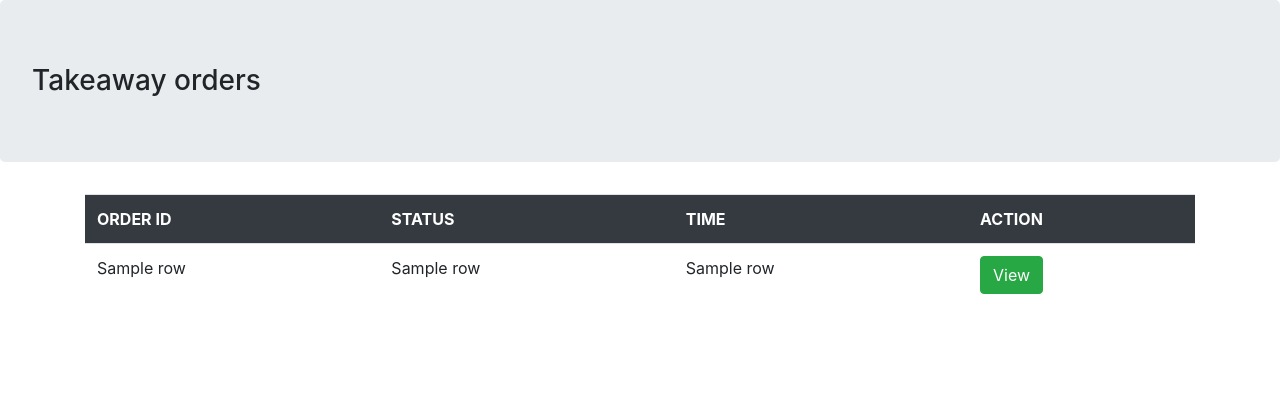
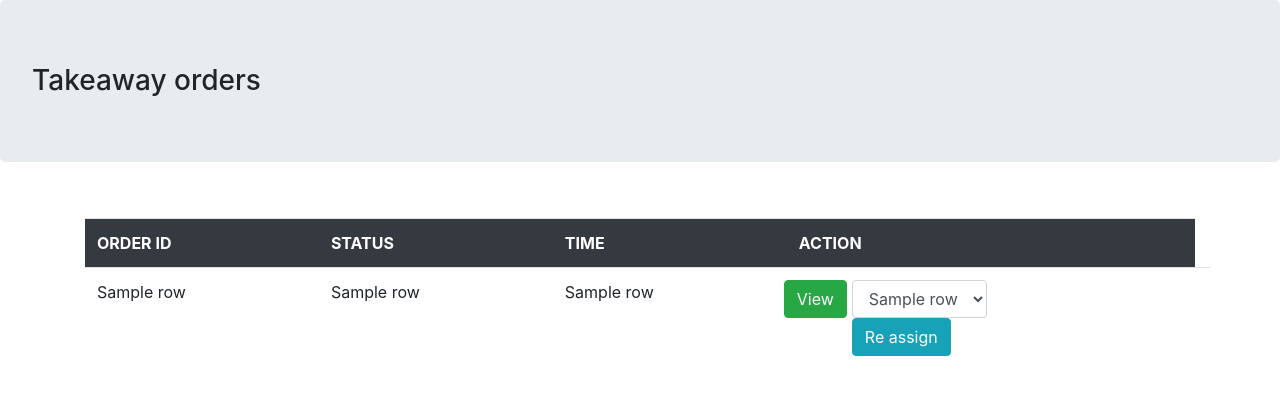
Before and after one commit to gray-huntr/olive_restaurant, a Flask app: template app/templates/staff/kitchen/takeaway_orders.html in a window 1280 px wide. Shown: the part 56-451 px from the top of the page. Run offline with Flask 3, Linux system fonts and the light colour scheme; the template is opened without the code that fills it: most values are stand-ins (such as "Sample title", 1, 10 or a date in 2020); some libraries are stand-ins or nearby versions.

Commit message:
Rider assignment system added

```diff
--- a/app/templates/staff/kitchen/order_view.html
+++ b/app/templates/staff/kitchen/order_view.html
@@ -12,14 +12,12 @@
             {% include 'flash_message.html'%}
             <table class="table table-striped">
             <tr class="bg-dark text-white">
-                <td>ORDER ID</td>
-                <td>NAME</td>
+                <td>NAME OF FOOD/DRINK</td>
                 <td>QUANTITY</td>
                 <td>STATUS</td>
             </tr>
             {%for row in rows%}
             <tr>
-                <td>{{row [1]}}</td>
                 <td>{{row [2]}}</td>
                 <td>{{row [7]}}</td>
                 <td>{{row [3]}}</td>
--- a/app/templates/staff/kitchen/takeaway_orders.html
+++ b/app/templates/staff/kitchen/takeaway_orders.html
@@ -8,6 +8,7 @@
 {% include 'staff/kitchen/kitchen_nav.html'%}
 <h3 class="jumbotron">Takeaway orders</h3>
 <div class="container">
+    {% include 'flash_message.html'%}
     <table class="table table-striped">
         <tr class="bg-dark text-white">
             <th>ORDER ID</th>
@@ -20,8 +21,28 @@
             <td>{{row [1]}}</td>
             <td>{{row [3]}}</td>
             <td>{{row [13]}}</td>
-            <td>
+            <td class="row">
                 <a href="/view/{{row [1]}}"><button class="btn btn-success">View</button></a>
+                <form action="/assign_rider/{{row [1]}}" style="margin-left: 5px" method="post">
+                    {% if row[9] == None%}
+                        <select name="name" class="form-control">
+                            <option value="">Select a rider</option>
+                            {% for row in rider%}
+                            <option value="{{row [1]}}">{{row [1]}}</option>
+                            {%endfor%}
+                        </select>
+                        <button type="submit" class="btn btn-info">Assign</button>
+                    {%else%}
+                        <select name="name" class="form-control">
+                            <option value="">{{row [9]}}</option>
+                            {% for row in rider%}
+                            <option value="{{row [1]}}">{{row [1]}}</option>
+                            {%endfor%}
+                        </select>
+                        <button type="submit" class="btn btn-info">Re assign</button>
+                    {%endif%}
+
+                </form>
             </td>
         </tr>
         {%endfor%}
```
Also changed, not shown: app/staff_views.py (+20 -1 lines).
